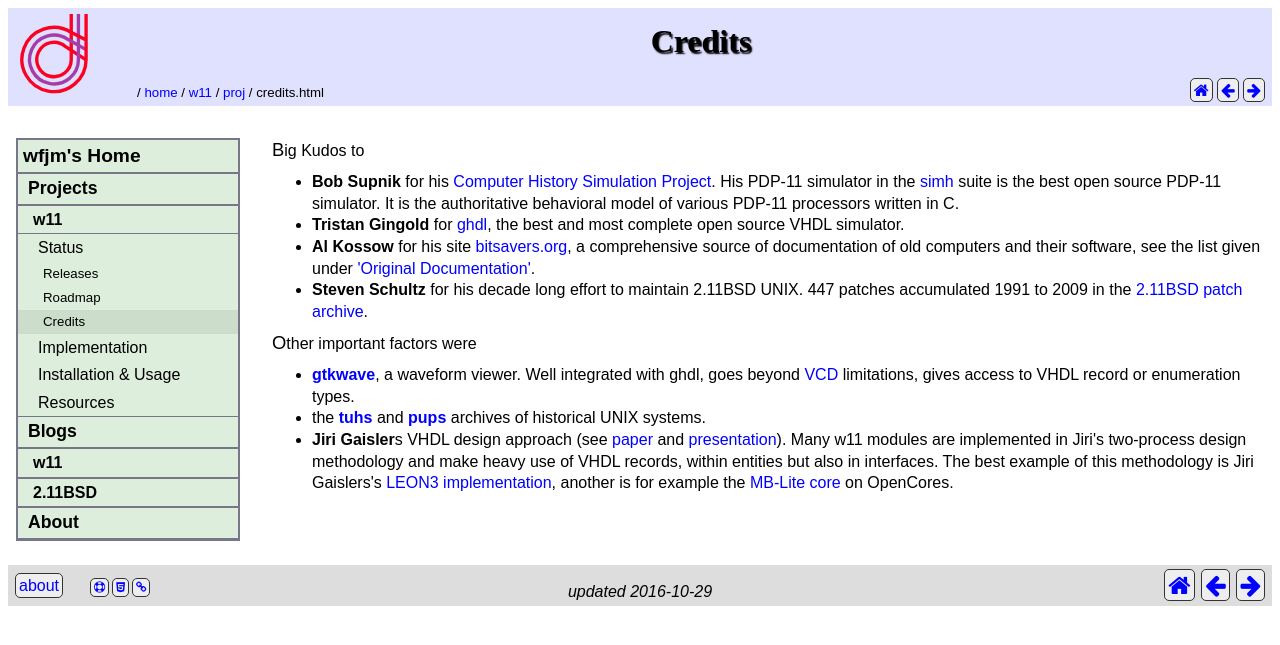
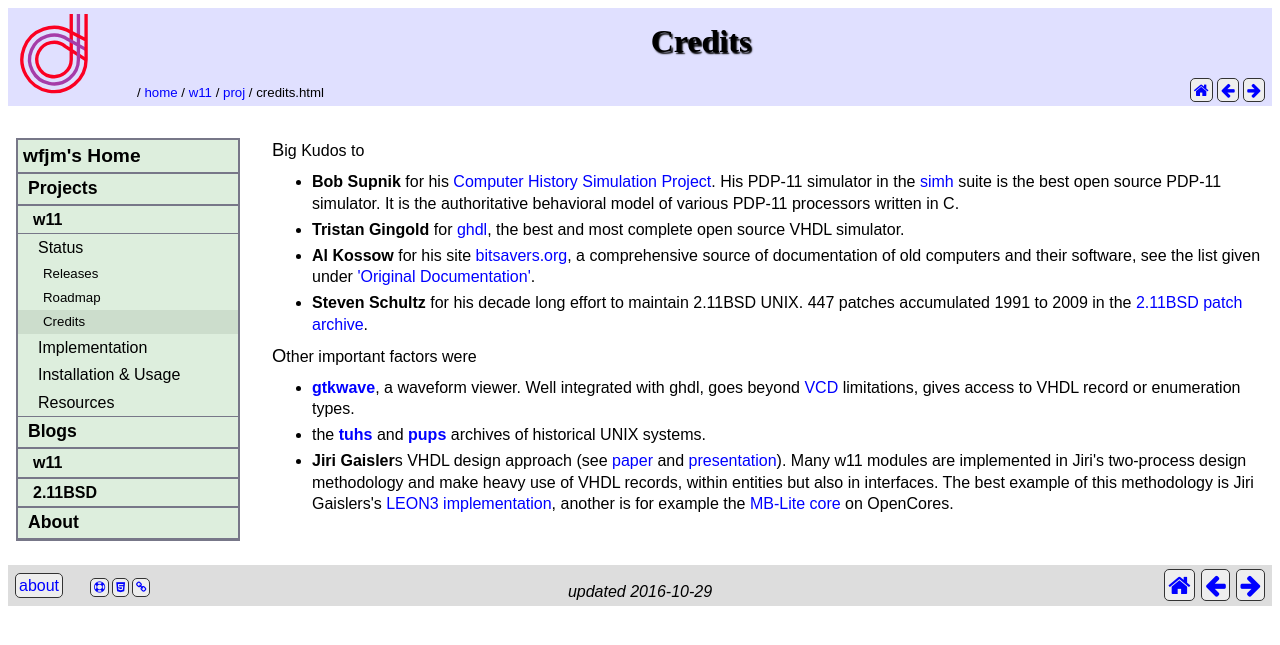
Before and after one commit to wfjm/wfjm.github.io, a Jekyll site: the page built from home/w11/proj/credits.html, in a window 1280 px wide. Shown: the top 645 px of the page. Built offline with Jekyll 4.4.1, drawn with Linux system fonts in a browser that asks for light colours.

Commit message:
add css class bigli for more spaced lists, use it

```diff
--- a/css/main.css
+++ b/css/main.css
@@ -24,6 +24,17 @@
 
 p:first-letter {
   font-size: 115%;
+}
+
+/* lists */
+
+ul.bigli li {
+  margin-top:  0.5ex;
+  margin-bottom:  0.5ex;
+}
+ol.bigli li {
+  margin-top:  0.5ex;
+  margin-bottom:  0.5ex;
 }
 
 /* tables */
--- a/home/w11/impl/index.html
+++ b/home/w11/impl/index.html
@@ -90,7 +90,7 @@
 I/O hardware all I/O transactions are <b>emulated</b> by a
 <b>backend server</b> in the following way:
 </p>
-<ul>
+<ul class="bigli">
   <li>all device registers are effectively dual-ported, visible from the w11a
         core via a bus structure named <b>ibus</b> with an addressing model
         similar to the DEC UNIBUS, and from the backend server via a
--- a/home/w11/info/papers.html
+++ b/home/w11/info/papers.html
@@ -13,7 +13,7 @@
 <a href="http://research.microsoft.com/en-us/um/people/gbell/gbvita.htm">
 Gordon's website</a>):
 </p>
-<ul>
+<ul class="bigli">
   <li>G. Bell <i>et al.</i>, proceedings of the
 <a href="http://doi.acm.org/10.1145/1476936.1477037">
 AFIPS Joint Computer Conferences Spring 1970</a>:
--- a/home/w11/inst/systems.html
+++ b/home/w11/inst/systems.html
@@ -119,7 +119,7 @@
 The most stringent test so far is that the following operating systems are
 known to boot:
 </p>
-<ul>
+<ul class="bigli">
   <li><b>UNIX 5th edition</b>. Released in June 1974 this very early UNIX uses
         only a fraction of the hardware capabilities, and also works happily
         on a CPU with out FPP. This system fits on a single RK05 volume
--- a/home/w11/proj/credits.html
+++ b/home/w11/proj/credits.html
@@ -8,7 +8,7 @@
 <p>
 Big Kudos to
 </p>
-<ul>
+<ul class="bigli">
   <li><b>Bob Supnik</b> for his <a href="http://simh.trailing-edge.com/">
       Computer History Simulation Project</a>. His PDP-11 simulator in the
       <a href="https://en.wikipedia.org/wiki/SIMH">simh</a> suite is the best
@@ -29,7 +29,7 @@
 <p>
 Other important factors were
 </p>
-<ul>
+<ul class="bigli">
   <li><a href="http://gtkwave.sourceforge.net/"><b>gtkwave</b></a>, a
     waveform viewer. Well integrated with ghdl, goes beyond
     <a href="https://en.wikipedia.org/wiki/Value_change_dump">VCD</a>
```
